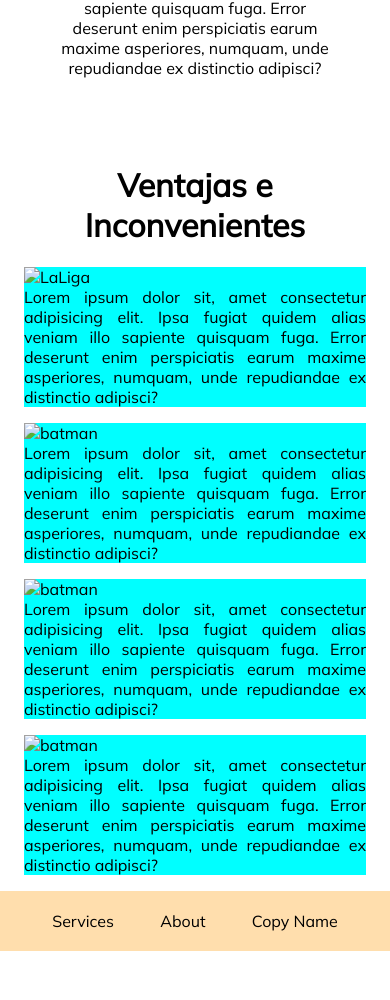
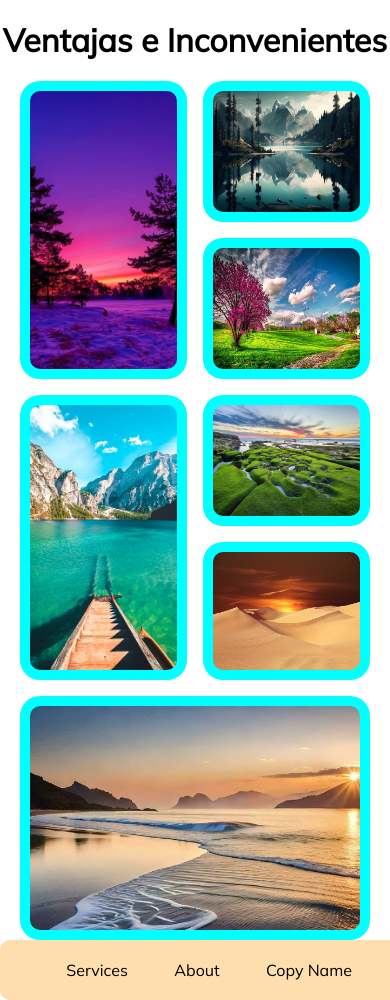
Before and after one commit to Pabloglezr8/TareaTema5DIW, a plain HTML site: page index.html in a window 390 px wide. Shown: the part 773-1773 px from the top of the page. Before the commit the page ends 1732 px from the top, so only its background shows below. Drawn offline with Linux system fonts and the light colour scheme.

Commit message:
hacemos responsivo el sitio web

```diff
--- a/index.html
+++ b/index.html
@@ -11,7 +11,7 @@
 <body>
 
     <header>
-        <img src="/assets/batman.jpg" alt="">
+        <img src="/assets/images/letra.png" alt="" id="letra">
         <nav>
             <button>Inicio</button>
             <button>Acerca de</button>
@@ -35,34 +35,28 @@
     <div class="main-container">
         <h1>Ventajas e Inconvenientes</h1>
         <div class="txt-main-container">
-            <div class="txt"><img src="/assets/batman.jpg" alt="LaLiga"><br>Lorem ipsum dolor sit, amet consectetur
-                adipisicing elit. Ipsa fugiat
-                quidem alias veniam illo sapiente quisquam fuga. Error deserunt enim
-                perspiciatis earum maxime asperiores, numquam, unde repudiandae ex
-                distinctio adipisci?
+            <div class="txt" id="paisaje-uno">
+                <img src="/assets/images/paisaje1.jpg" alt="Montaña">
             </div>
-            <div class="txt">
-                <img src="/assets/batman.jpg" alt="batman">
-                <br>Lorem ipsum dolor sit, amet consectetur adipisicing elit. Ipsa fugiat
-                quidem alias veniam illo sapiente quisquam fuga. Error deserunt enim
-                perspiciatis earum maxime asperiores, numquam, unde repudiandae ex
-                distinctio adipisci?
+            <div class="txt" id="paisaje-dos">
+                <img src="/assets/images/paisaje2.jpg" alt="Lago" id="paisaje-dos">
             </div>
-            <div class="txt">
-                <img src="/assets/batman.jpg" alt="batman">
-                <br>Lorem ipsum dolor sit, amet consectetur adipisicing elit. Ipsa fugiat
-                quidem alias veniam illo sapiente quisquam fuga. Error deserunt enim
-                perspiciatis earum maxime asperiores, numquam, unde repudiandae ex
-                distinctio adipisci?
+            <div class="txt" id="paisaje-tres">
+                <img src="/assets/images/paisaje3.jpg" alt="Paisaje ^Primavera">
             </div>
-            <div class="txt">
-                <img src="/assets/batman.jpg" alt="batman">
-                <br>Lorem ipsum dolor sit, amet consectetur adipisicing elit. Ipsa fugiat
-                quidem alias veniam illo sapiente quisquam fuga. Error deserunt enim
-                perspiciatis earum maxime asperiores, numquam, unde repudiandae ex
-                distinctio adipisci?
+            <div class="txt" id="paisaje-cuatro">
+                <img src="/assets/images/paisaje4.jpg" alt="batman">
             </div>
-        </div>
+            <div class="txt" id="paisaje-cinco">
+                <img src="/assets/images/paisaje5.jpg" alt="batman">
+
+            </div>
+            <div class="txt" id="paisaje-seis">
+                <img src="/assets/images/paisaje6.jpg" alt="batman">
+            </div>
+            <div class="txt" id="paisaje-siete">
+                <img src="/assets/images/paisaje7.jpg" alt="batman">
+            </div>
     </div>
 
     <footer class="">
--- a/styles/styles.css
+++ b/styles/styles.css
@@ -4,17 +4,19 @@
 }
 
 body {
-    display: flex;
-    flex-direction: column;
-    justify-content: center;
-    align-items: center;
+    margin: 0 auto;
     font-family: Mulish;
 }
 
-header{
+#letra{
+    width: 100px;
+}
+
+header {
     display: flex;
     flex-direction: row;
 }
+
 
 .hero-container {
     background-color: grey;
@@ -31,43 +33,66 @@ header{
     text-align: center;
 }
 
-.intro-txt{
+.intro-txt {
     width: 30%;
 }
 
-.line{
+.line {
     background-color: navajowhite;
     border-radius: 50px;
 }
 
 .main-container {
+    justify-content: center;
+    align-items: center;
     text-align: center;
-    margin: 16px;
 }
 
 .txt-main-container {
     display: grid;
-    grid-template-columns:repeat(auto-fit, minmax(300px, 1fr));
+    margin: auto;
+    grid-template-columns: repeat(auto-fit, minmax(300px, 1fr));
+    grid-template-rows: 1fr 1fr;
     gap: 16px;
-    margin: 0 auto;
+    width: 1750px;
 }
 
 .txt {
-    text-align: justify;
+    justify-content: center;
+    align-items: center;
     background-color: aqua;
+    border-radius: 20px;
+    padding: 10px;
 }
 
-.txt-main-container{
+#paisaje-uno {
     grid-row-start: 1;
     grid-row-end: 3;
 }
 
-img {
-    width: 200px;
-    height: 200px;
+#paisaje-cuatro {
+    grid-column-start: 4;
+    grid-row-start: 1;
+    grid-row-end: 3;
 }
 
-footer{
+#paisaje-seis {
+    grid-column-start: 2;
+    grid-column-end: 4;
+}
+
+img {
+    width: 100%;
+    height: 100%;
+    border-radius: 10px;
+}
+
+#paisaje-seis {
+    max-height: 400px;
+}
+
+
+footer {
     display: flex;
     flex-direction: row;
     justify-content: space-between;
@@ -76,3 +101,70 @@ footer{
     padding: 20px;
     border-radius: 10px;
 }
+
+
+@media screen and (width < 1600px) {
+    .txt-main-container {
+        width: 1300px;
+    }
+
+    .main-container {
+        justify-content: center;
+        align-items: center;
+        text-align: center;
+    }
+
+    #paisaje-seis {
+        grid-column-start: 1;
+        grid-column-end: 3;
+    }
+
+    #paisaje-siete {
+        grid-row-start: 2;
+        grid-column-start: 3;
+    }
+}
+
+@media screen and (width < 1300px) {
+    .main-container {
+        justify-content: center;
+        align-items: center;
+        text-align: center;
+    }
+
+    .txt-main-container {
+        width: 800px;
+    }
+
+    #paisaje-tres {
+        grid-row-start: 2;
+        grid-column-start: 2;
+    }
+
+    #paisaje-cuatro {
+        grid-row-start: 3;
+        grid-row-end: 5;
+        grid-column-start: 1;
+    }
+
+    #paisaje-cinco {
+        grid-row-start: 3;
+        grid-row-end: 4;
+        grid-column-start: 2;
+    }
+
+    #paisaje-siete {
+        grid-row-start: 4;
+        grid-column-start: 2;
+    }
+}
+
+@media screen and (width < 600px) {
+    .txt-main-container {
+        display: grid;
+        grid-template-columns: repeat(auto-fit, minmax(20px, 1fr));
+        grid-template-rows: 1fr 1fr;
+        width: 350px;
+    }
+
+}
```
Also changed, not shown: assets/images/letra.png (added), assets/images/paisaje1.jpg (added), assets/images/paisaje2.jpg (added), assets/images/paisaje3.jpg (added), assets/images/paisaje4.jpg (added), assets/images/paisaje5.jpg (added), assets/images/paisaje6.jpg (added), assets/images/paisaje7.jpg (added).
